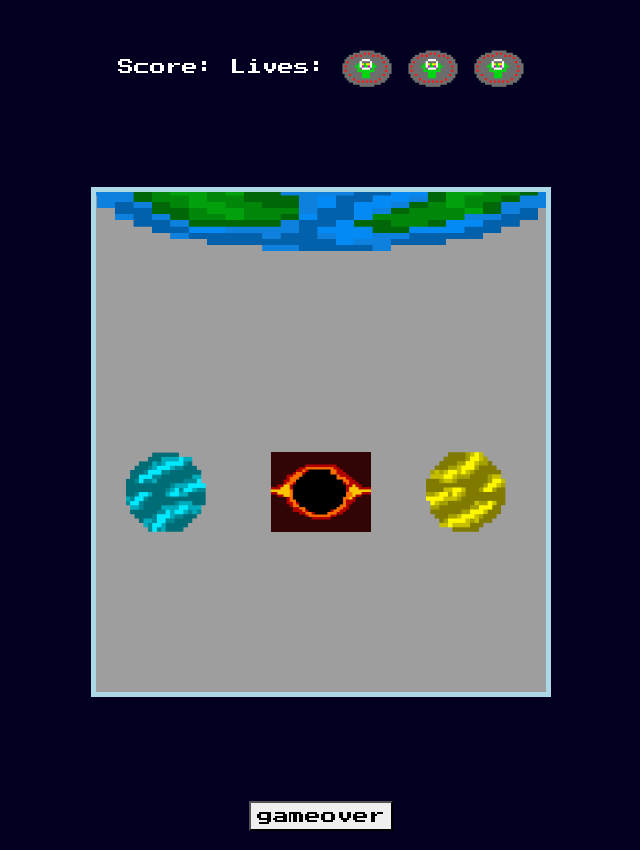
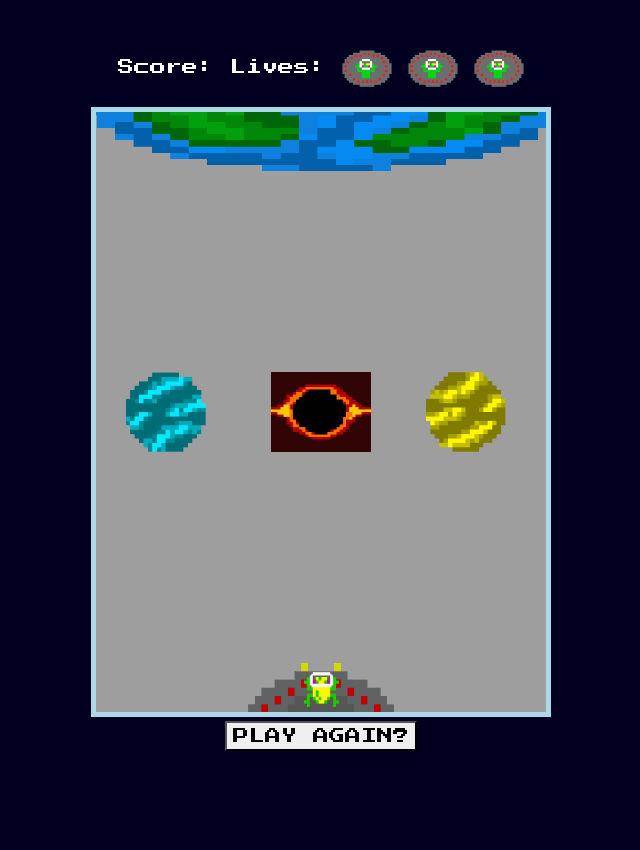
Before and after one commit to llanting/frogger-lightyear, a plain HTML site: page index.html in a window 1280 px wide. Both pictures are taken after a click on the button "START". Shown: the whole page, without its empty margins (319-959 px from the left). Drawn offline with nearby package versions, Linux system fonts and the light colour scheme.

Commit message:
Last commit friday

```diff
--- a/game.js
+++ b/game.js
@@ -1,7 +1,5 @@
 function start() {
     // Draw canvas
-    console.log(document.querySelector('.canvas-container'))
-
     let canvas = document.querySelector('#game-canvas');
     canvas.style.border = '5px solid lightblue';
 
@@ -11,26 +9,25 @@ function start() {
 
     // Load images
     let bgImg = new Image();
-    bgImg.src = 'images/kai-pilger-Ef6iL87-vOA-unsplash.jpg'
+    bgImg.src = '/images/kai-pilger-Ef6iL87-vOA-unsplash.jpg'
 
     let baseImg = new Image();
-    baseImg.src = 'images/startBase.png';
+    baseImg.src = '/images/startBase.png';
 
     let homeImg = new Image();
-    homeImg.src = 'images/home.png';
+    homeImg.src = '/images/home.png';
 
     let frogger = new Image();
-    frogger.src = 'images/frogger.png'
+    frogger.src = '/images/frogger.png';
 
     let bluePlanet = new Image();
-    bluePlanet.src = 'images/bluePlanet.png'
+    bluePlanet.src = '/images/bluePlanet.png';
 
     let yellowPlanet = new Image();
-    yellowPlanet.src = 'images/yellowPlanet.png'
+    yellowPlanet.src = '/images/yellowPlanet.png';
 
     let blackHole = new Image();
-    blackHole.src = 'images/blackHole2.png'
-
+    blackHole.src = '/images/blackHole2.png';
 
     //Variables
     let frogX = 208;
@@ -41,24 +38,34 @@ function start() {
     let isRightArrow = false;
     let isLeftArrow = false;
     let isUpArrow = false;
+    let isDownArrow = false;
 
-        // Press arrowkey
+    // Press arrowkey
     document.addEventListener('keydown', function(event) {
         console.log('Key pressed', event);
             if (event.key === 'ArrowRight') {
                 isRightArrow = true;
                 isLeftArrow = false;
                 isUpArrow = false;
+                isDownArrow = false;
             }
             else if (event.key === 'ArrowLeft') {
                 isLeftArrow = true;
                 isRightArrow = false;
                 isUpArrow = false;
+                isDownArrow = false;
             }
             else if (event.key === 'ArrowUp') {
                 isUpArrow = true;
                 isLeftArrow = false;
                 isRightArrow = false;
+                isDownArrow = false;
+            }
+            else if (event.key === 'ArrowDown') {
+                isUpArrow = false;
+                isLeftArrow = false;
+                isRightArrow = false;
+                isDownArrow = true;
             }
     })
 
@@ -67,6 +74,7 @@ function start() {
         isUpArrow = false;
         isLeftArrow = false;
         isRightArrow = false;
+        isDownArrow = false;
 
     })
 
@@ -89,11 +97,15 @@ function start() {
                 else if (isUpArrow && frogY > 10) {
                     frogY -= 1;
                 }
+                else if (isDownArrow && frogY + frogWidth < canvas.height) {
+                    frogY++;
+                }
             }
             else {
-                //Insert gameover-function later
+                //Insert gameover-function later. How to make this work?
+                // main().removeGameScreen;
+                // main().createGOScreen;
                 console.log('Game over!');
-                //main.removeGameScreen(); -> to go the game over screen!
             }
         }
     }
@@ -108,6 +120,7 @@ function start() {
         ctx.drawImage(blackHole, halfWidth - 50, 300 - 40, 100, 80);
         ctx.drawImage(frogger, frogX, frogY, frogWidth, frogWidth);
         froggerMovement();
+
     }
 
     intervalId = setInterval(() => {
--- a/main.js
+++ b/main.js
@@ -18,11 +18,12 @@ function main() {
             <main class="splashScreen">
                 <div class="title jumbotron">
                     <h1 class="display-4">Frogger Lightyear</h1>
-                    <p class="lead">Frogger has been on an amazing space-adventure. Reach the top and help him come home safe. But watch out for asteroids and a black hole...</p>
+                    <p class="lead">Frogger has been on an amazing space-adventure. Reach the top and help him get home safe. But watch out for asteroids and that black hole...</p>
                     <div>
                         <h3 class="keyHead">Keys</h3>
                         <ul class='keys'>
                             <li>Arrow Up = Up</li>
+                            <li>Arrow Down = Down</li>
                             <li>Arrow Left = Left</li>
                             <li>Arrow Right = Right</li>
                         </ul>
@@ -60,19 +61,20 @@ function main() {
                 <img src="images/life.png" alt='life' class="lives">
             </div>
             <div class="canvas-container">
-                <canvas id='game-canvas' width="450" height="500"></canvas>
+                <canvas id='game-canvas' width="450" height="600"></canvas>
             </div>
-            <button id="gameover-btn" class ="button">gameover</button>
+            <button id="go-btn" class ="button">PLAY AGAIN?</button>
         </main>`);
 
         bodyIndex.prepend(gameScreen);
 
-        let gameOverBtn = gameScreen.querySelector('#gameover-btn');
+        let goBtn = gameScreen.querySelector('#go-btn');
 
-        gameOverBtn.addEventListener('click', function() {
+        goBtn.addEventListener('click', function() {
             removeGameScreen();
             createGOScreen();
-        })
+        });
+
         return gameScreen;
     };
 
@@ -102,7 +104,7 @@ function main() {
             removeGOScreen();
             createSplashScreen();
         });
-
+        return gameOverScreen;
     };
 
     function removeGOScreen() {
--- a/style.css
+++ b/style.css
@@ -48,6 +48,7 @@ body {
 .lead {
   padding: 20px;
   font-size: 14px;
+  line-height: 25px;
 }
 
 #start-btn {
@@ -77,11 +78,12 @@ body {
 }
 
 .canvas-container {
-  margin: 100px;
+  margin: 20px;
+  margin-bottom: 0px;
 }
 
 
 /* GameOver */
 .mainGameOver {
-  mainGameOver
+
 }
```
Also changed, not shown: index.html (+4 -0 lines), 4 other files.
